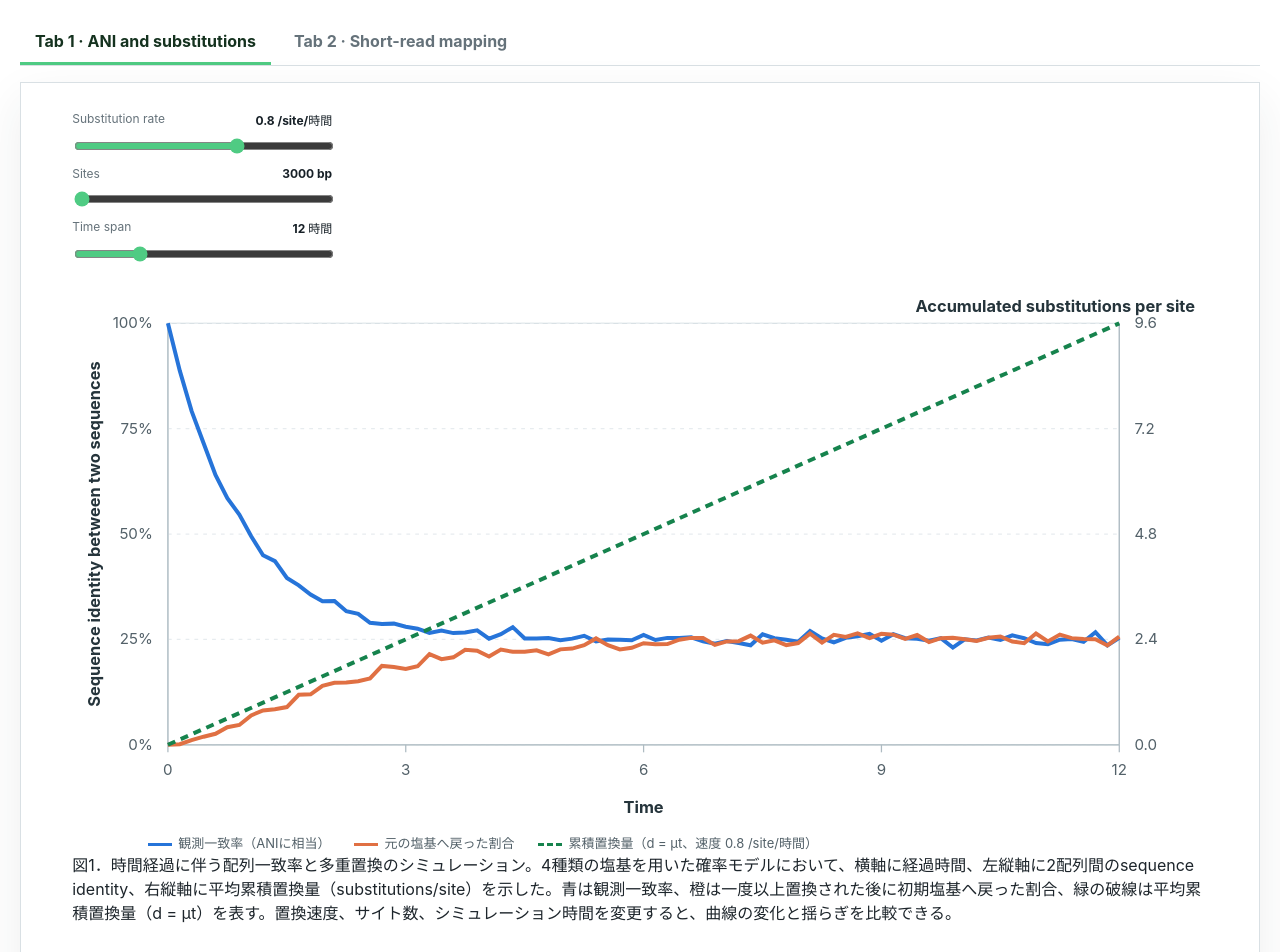
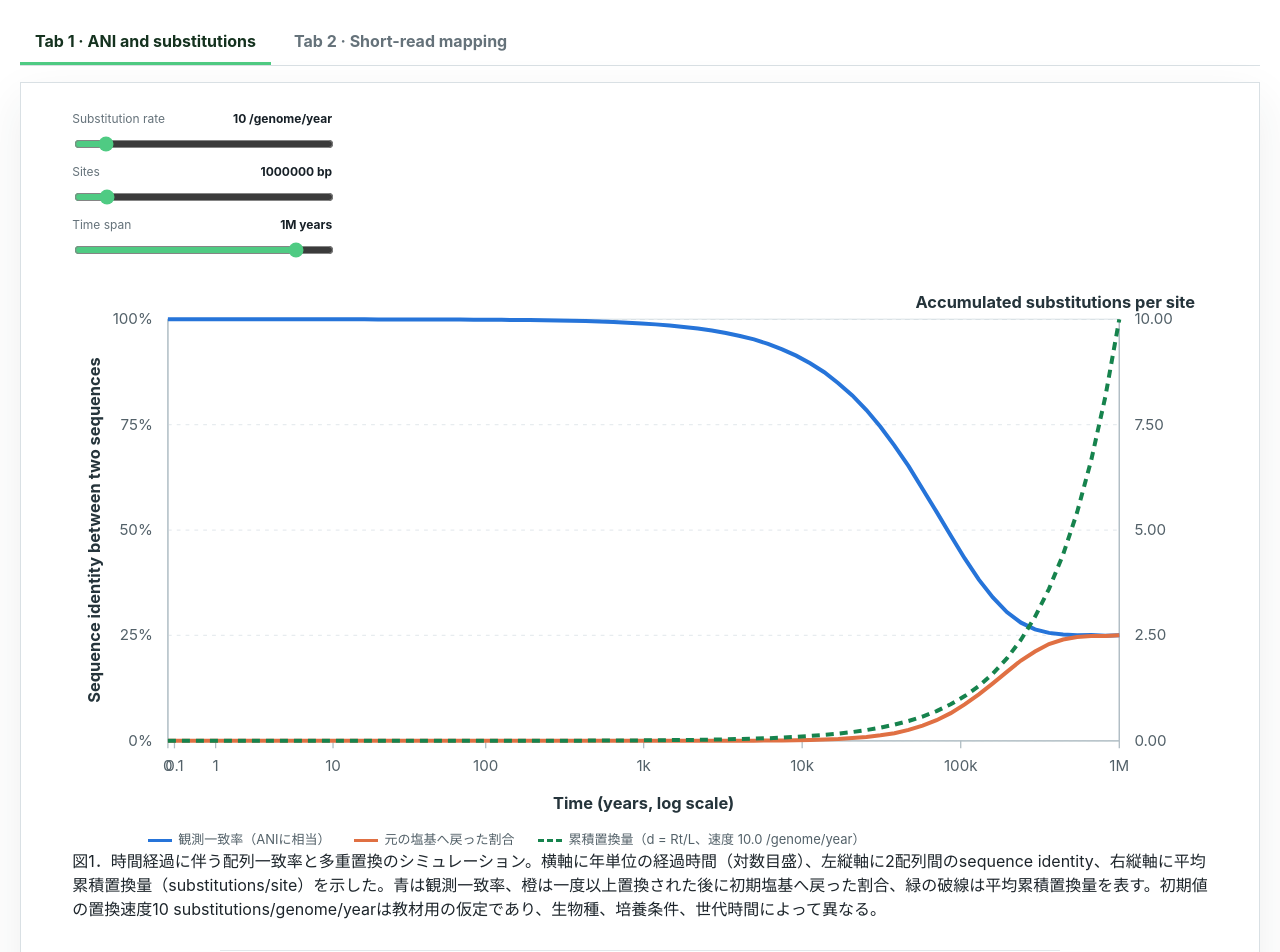
Before and after one commit to kazumaxneo/my-first-codex-app, a React (Vite) app: page / in a window 1280 px wide. Shown: the top 952 px of the page. Built offline with nearby package versions, Linux system fonts and the light colour scheme.

Commit message:
Use realistic microbial year scale

```diff
--- a/src/App.tsx
+++ b/src/App.tsx
@@ -510,19 +510,20 @@ function Latex({ formula, display = false }: { formula: string; display?: boolea
 }
 
 function AniSimulationPanel() {
-  const [substitutionRate, setSubstitutionRate] = useState(0.8);
-  const [siteCount, setSiteCount] = useState(3000);
-  const [timeSpan, setTimeSpan] = useState(12);
+  const [substitutionRate, setSubstitutionRate] = useState(10);
+  const [siteCount, setSiteCount] = useState(1000000);
+  const [timeExponent, setTimeExponent] = useState(6);
+  const timeSpan = Math.pow(10, timeExponent);
+  const perSiteRate = substitutionRate / siteCount;
   const width = 900;
   const height = 430;
   const margin = { top: 28, right: 70, bottom: 68, left: 76 };
   const points = useMemo(() => {
     const random = mulberry32(20260809);
     const points: Array<{ time: number; identity: number; returned: number; accumulated: number }> = [];
-    const step = timeSpan / 80;
     for (let index = 0; index <= 80; index += 1) {
-      const time = index * step;
-      const accumulated = substitutionRate * time;
+      const time = index === 0 ? 0 : Math.pow(10, -1 + ((index - 1) / 79) * (timeExponent + 1));
+      const accumulated = perSiteRate * time;
       const identityProbability = 0.25 + 0.75 * Math.exp((-4 * accumulated) / 3);
       const unchangedProbability = Math.exp(-accumulated);
       const returnProbability = Math.max(0, identityProbability - unchangedProbability);
@@ -536,22 +537,28 @@ function AniSimulationPanel() {
       });
     }
     return points;
-  }, [siteCount, substitutionRate, timeSpan]);
-  const x = (value: number) => margin.left + (value / timeSpan) * (width - margin.left - margin.right);
-  const maxAccumulated = Math.max(1, substitutionRate * timeSpan);
+  }, [perSiteRate, siteCount, timeExponent]);
+  const x = (value: number) => margin.left + (Math.log10(1 + value) / Math.log10(1 + timeSpan)) * (width - margin.left - margin.right);
+  const maxAccumulated = Math.max(1e-9, perSiteRate * timeSpan);
   const yAccumulated = (value: number) => height - margin.bottom - (value / maxAccumulated) * (height - margin.top - margin.bottom);
   const yPercent = (value: number) => height - margin.bottom - value * (height - margin.top - margin.bottom);
   const path = (key: 'identity' | 'returned') =>
     points.map((point, index) => `${index === 0 ? 'M' : 'L'}${x(point.time).toFixed(1)},${yPercent(point[key]).toFixed(1)}`).join(' ');
-  const accumulatedPath = `M${x(0)},${yAccumulated(0).toFixed(1)} L${x(timeSpan)},${yAccumulated(substitutionRate * timeSpan).toFixed(1)}`;
+  const accumulatedPath = points.map((point, index) => `${index === 0 ? 'M' : 'L'}${x(point.time).toFixed(1)},${yAccumulated(point.accumulated).toFixed(1)}`).join(' ');
+  const timeTicks = [0, ...Array.from({ length: Math.floor(timeExponent) + 2 }, (_, index) => Math.pow(10, index - 1))].filter((tick) => tick <= timeSpan);
+  const formatTime = (value: number) => value >= 1000000 ? `${Number((value / 1000000).toPrecision(2))}M` : value >= 1000 ? `${Number((value / 1000).toPrecision(2))}k` : value < 1 && value > 0 ? value.toFixed(1) : value.toFixed(0);
+  const formatAccumulated = (value: number) => value > 0 && value < 0.01 ? value.toExponential(1) : value.toFixed(2);
 
   return (
-    <section className="ani-panel" aria-labelledby="ani-title">
+    <section className="ani-panel" aria-label="ANI and multiple-substitution simulation">
       <div className="ani-heading">
         <div className="ani-controls">
-          <Slider label="Substitution rate" value={substitutionRate} min={0.1} max={1.2} step={0.1} unit=" /site/時間" onChange={setSubstitutionRate} />
+          <Slider label="Substitution rate" value={substitutionRate} min={0.1} max={100} step={0.1} unit=" /genome/year" onChange={setSubstitutionRate} />
           <Slider label="Sites" value={siteCount} min={100} max={10000000} step={1000} unit=" bp" onChange={setSiteCount} />
-          <Slider label="Time span" value={timeSpan} min={0.1} max={50} step={0.1} unit=" 時間" onChange={setTimeSpan} />
+          <label className="control">
+            <span>Time span<strong>{formatTime(timeSpan)} years</strong></span>
+            <input type="range" min={-1} max={7} step={0.1} value={timeExponent} onChange={(event) => setTimeExponent(Number(event.target.value))} />
+          </label>
         </div>
       </div>
 
@@ -562,13 +569,13 @@ function AniSimulationPanel() {
             <g key={tick}>
               <line x1={margin.left} x2={width - margin.right} y1={yPercent(tick)} y2={yPercent(tick)} className="ani-grid" />
               <text x={margin.left - 12} y={yPercent(tick) + 4} textAnchor="end">{Math.round(tick * 100)}%</text>
-              <text x={width - margin.right + 12} y={yAccumulated(maxAccumulated * tick) + 4}>{(maxAccumulated * tick).toFixed(1)}</text>
+              <text x={width - margin.right + 12} y={yAccumulated(maxAccumulated * tick) + 4}>{formatAccumulated(maxAccumulated * tick)}</text>
             </g>
           ))}
-          {Array.from({ length: 5 }, (_, index) => (timeSpan / 4) * index).map((tick) => (
+          {timeTicks.map((tick) => (
             <g key={tick}>
               <line x1={x(tick)} x2={x(tick)} y1={height - margin.bottom} y2={height - margin.bottom + 6} className="ani-axis" />
-              <text x={x(tick)} y={height - margin.bottom + 24} textAnchor="middle">{tick.toFixed(timeSpan < 1 ? 1 : 0)}</text>
+              <text x={x(tick)} y={height - margin.bottom + 24} textAnchor="middle">{formatTime(tick)}</text>
             </g>
           ))}
           <line x1={margin.left} x2={margin.left} y1={margin.top} y2={height - margin.bottom} className="ani-axis" />
@@ -577,7 +584,7 @@ function AniSimulationPanel() {
           <path d={path('identity')} className="ani-line identity-line" />
           <path d={path('returned')} className="ani-line return-line" />
           <path d={accumulatedPath} className="ani-line rate-line" />
-          <text x={(margin.left + width - margin.right) / 2} y={height - 14} textAnchor="middle" className="axis-title">Time</text>
+          <text x={(margin.left + width - margin.right) / 2} y={height - 14} textAnchor="middle" className="axis-title">Time (years, log scale)</text>
           <text x={22} y={(margin.top + height - margin.bottom) / 2} transform={`rotate(-90 22 ${(margin.top + height - margin.bottom) / 2})`} textAnchor="middle" className="axis-title">Sequence identity between two sequences</text>
           <text x={width - 10} y={margin.top - 9} textAnchor="end" className="axis-title">Accumulated substitutions per site</text>
         </svg>
@@ -585,16 +592,16 @@ function AniSimulationPanel() {
       <div className="ani-legend">
         <span><i className="legend-line identity-line" />観測一致率（ANIに相当）</span>
         <span><i className="legend-line return-line" />元の塩基へ戻った割合</span>
-        <span><i className="legend-line rate-line" />累積置換量（d = μt、速度 {substitutionRate.toFixed(1)} /site/時間）</span>
+        <span><i className="legend-line rate-line" />累積置換量（d = Rt/L、速度 {substitutionRate.toFixed(1)} /genome/year）</span>
       </div>
       <p className="figure-caption">
-        図1．時間経過に伴う配列一致率と多重置換のシミュレーション。4種類の塩基を用いた確率モデルにおいて、横軸に経過時間、左縦軸に2配列間のsequence identity、右縦軸に平均累積置換量（substitutions/site）を示した。青は観測一致率、橙は一度以上置換された後に初期塩基へ戻った割合、緑の破線は平均累積置換量（d = μt）を表す。置換速度、サイト数、シミュレーション時間を変更すると、曲線の変化と揺らぎを比較できる。
+        図1．時間経過に伴う配列一致率と多重置換のシミュレーション。横軸に年単位の経過時間（対数目盛）、左縦軸に2配列間のsequence identity、右縦軸に平均累積置換量（substitutions/site）を示した。青は観測一致率、橙は一度以上置換された後に初期塩基へ戻った割合、緑の破線は平均累積置換量を表す。初期値の置換速度10 substitutions/genome/yearは教材用の仮定であり、生物種、培養条件、世代時間によって異なる。
       </p>
 
       <div className="equation-block">
         <h3>Model equations</h3>
         <p>平均累積置換量</p>
-        <div className="formula"><Latex display formula="d = \mu t" /></div>
+        <div className="formula"><Latex display formula="d = \frac{R}{L}t" /></div>
         <p>観測上、初期塩基と同じに見える確率（JC69）</p>
         <div className="formula"><Latex display formula="P_{\mathrm{same}}(d) = \frac{1}{4} + \frac{3}{4}e^{-\frac{4}{3}d}" /></div>
         <p className="equation-note"><Latex formula={`N=${siteCount.toLocaleString()}`} /> sites</p>
```
